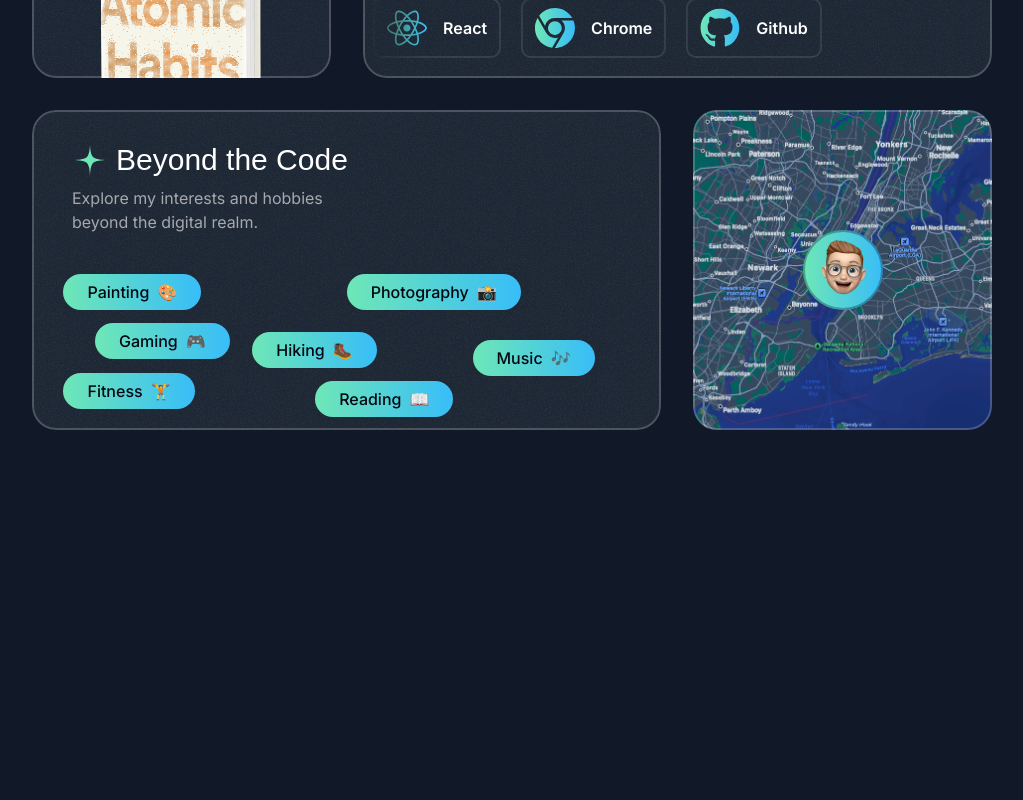
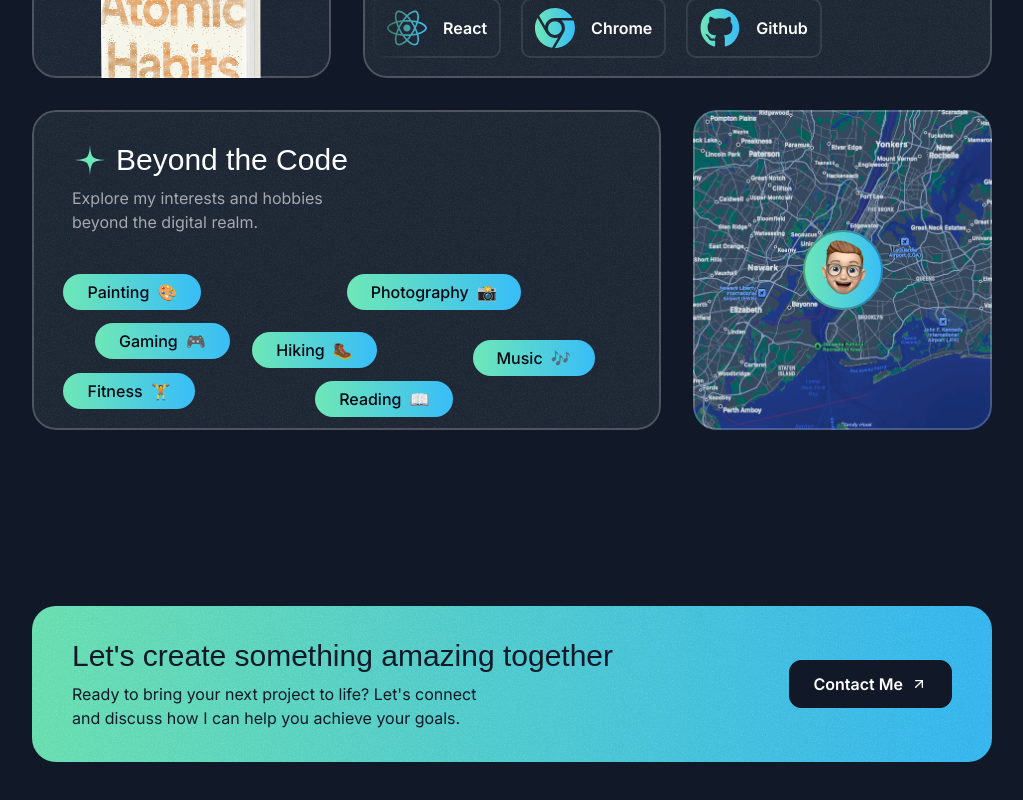
Before and after one commit to csorlandi/csorlandi, a Next.js app: page / in a window 1280 px wide. Shown: the part 4498-5298 px from the top of the page, without its empty margins (128-1151 px from the left). Before the commit the page ends 5024 px from the top, so only its background shows below. Built offline with nearby package versions, Linux system fonts and the light colour scheme; a web font is replaced by a local one.

Commit message:
feat: implement call to action section

```diff
--- a/src/app/page.tsx
+++ b/src/app/page.tsx
@@ -1,4 +1,5 @@
 import { AboutSection } from "@/sections/About";
+import { ContactSection } from "@/sections/Contact";
 import { Header } from "@/sections/Header";
 import { HeroSection } from "@/sections/Hero";
 import { ProjectsSection } from "@/sections/Projects";
@@ -14,6 +15,7 @@
       <TapeSection />
       <TestimonialsSection />
       <AboutSection />
+      <ContactSection />
     </main>
   );
 }
--- a/src/sections/Contact.tsx
+++ b/src/sections/Contact.tsx
@@ -1,3 +1,24 @@
+import ArrowUpRightIcon from '@/assets/icons/arrow-up-right.svg';
+import grainImage from '@/assets/images/grain.jpg';
+
 export const ContactSection = () => {
-  return <div>Contact Section</div>;
+  return (
+    <section className="container py-12 lg:py-20">
+      <div className="bg-gradient-to-r from-emerald-300 to-sky-400 text-gray-900 py-8 px-10 rounded-3xl text-center md:text-left relative overflow-hidden z-0">
+        <div className="absolute inset-0 opacity-5 -z-10" style={{
+          backgroundImage: `url(${grainImage.src})`
+        }} />
+        <div className="flex flex-col gap-8 items-center md:flex-row">
+          <div>
+            <h2 className="font-serif text-2xl md:text-3xl">Let&apos;s create something amazing together</h2>
+            <p className="text-sm md:text-base mt-2">Ready to bring your next project to life? Let&apos;s connect and discuss how I can help you achieve your goals.</p>
+          </div>
+            <button type="button" className="text-white bg-gray-900 inline-flex items-center px-6 h-12 rounded-xl gap-2 w-max border md:flex-none border-gray-900">
+              <span className="font-semibold">Contact Me</span>
+              <ArrowUpRightIcon className="size-4" />
+            </button>
+        </div>
+      </div>
+    </section>
+  )
 };
```
